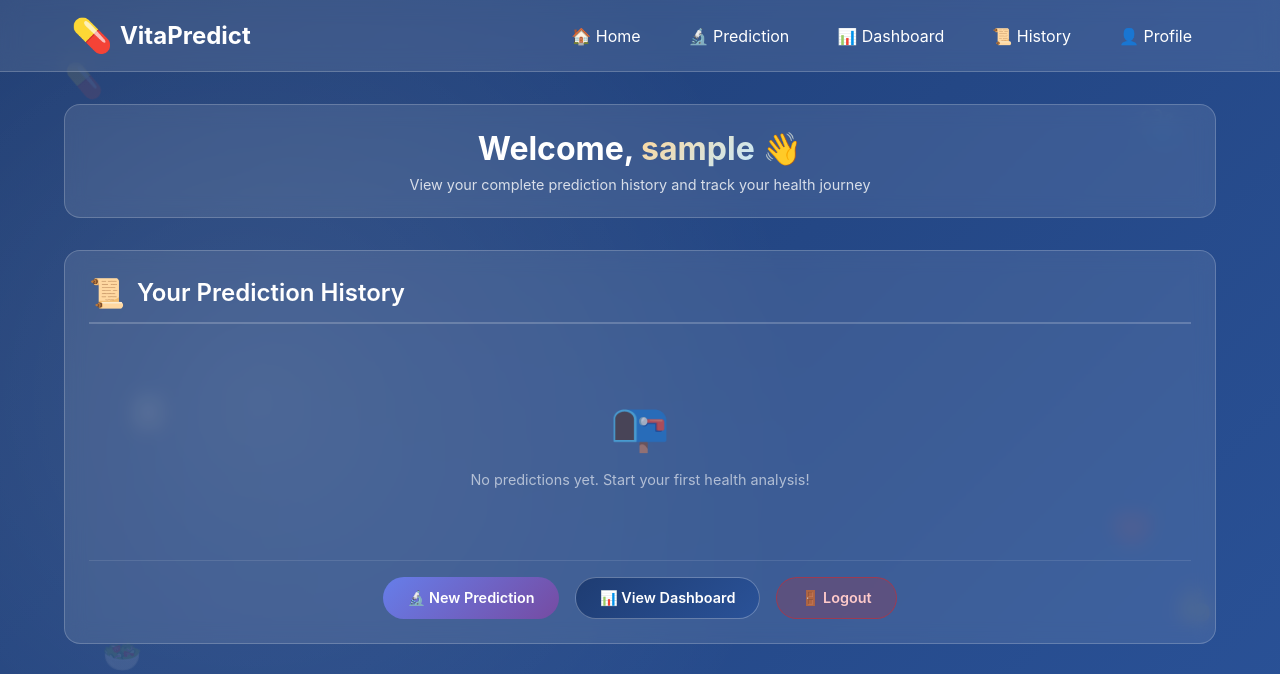
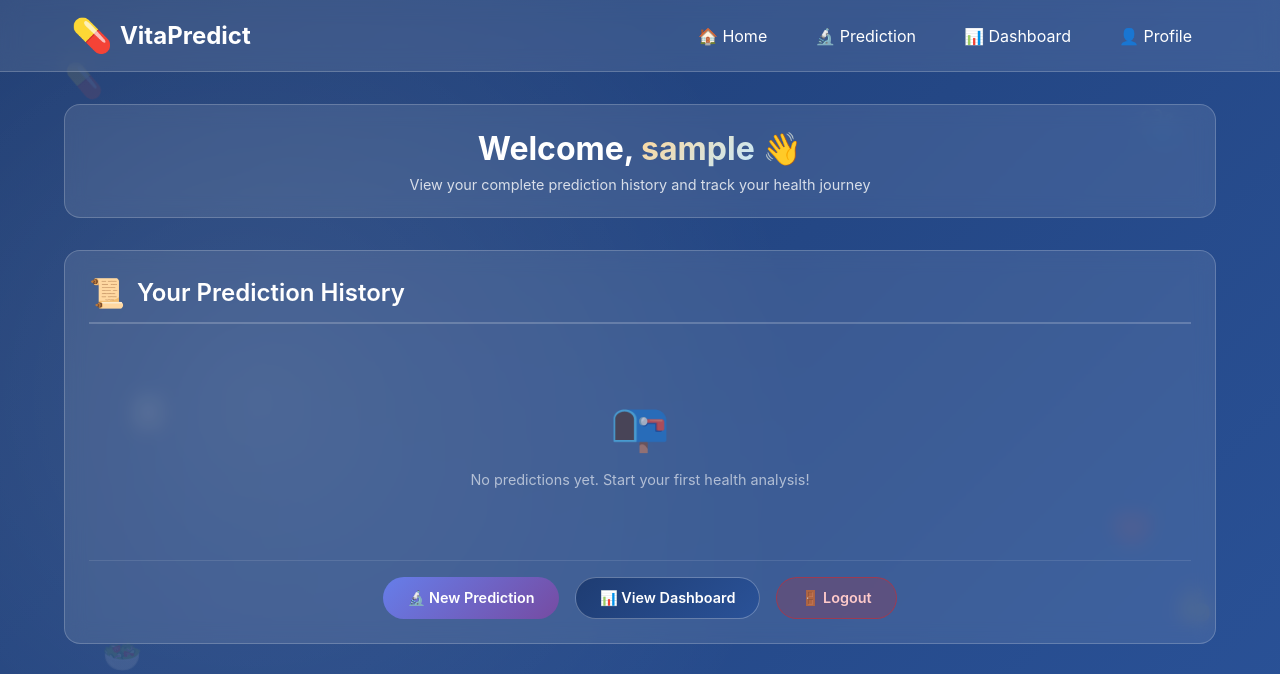
Before and after one commit to UMA30110/vitamin-project, a Flask app: page /profile in a window 1280 px wide. Shown: the top 674 px of the page. Run offline with Flask 3, Linux system fonts and the light colour scheme; the visitor is signed in with stand-in values (Sample User, id 1); data that the repository does not hold is empty.

Commit message:
removed history from navbar

```diff
--- a/templates/profile.html
+++ b/templates/profile.html
@@ -397,7 +397,7 @@
                 <a href="/">🏠 Home</a>
                 <a href="/form">🔬 Prediction</a>
                 <a href="/dashboard">📊 Dashboard</a>
-                <a href="/history">📜 History</a>
+
                 <a href="/profile">👤 Profile</a>
             </div>
         </div>
```
